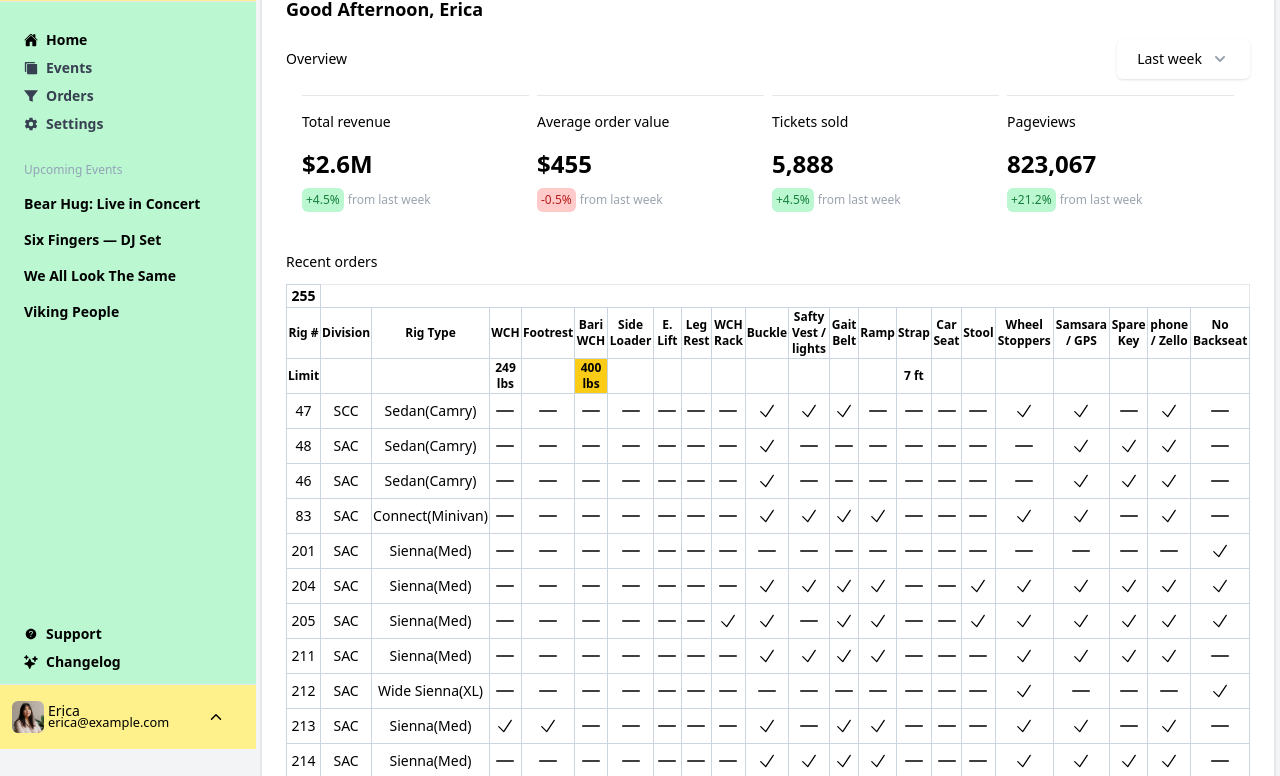
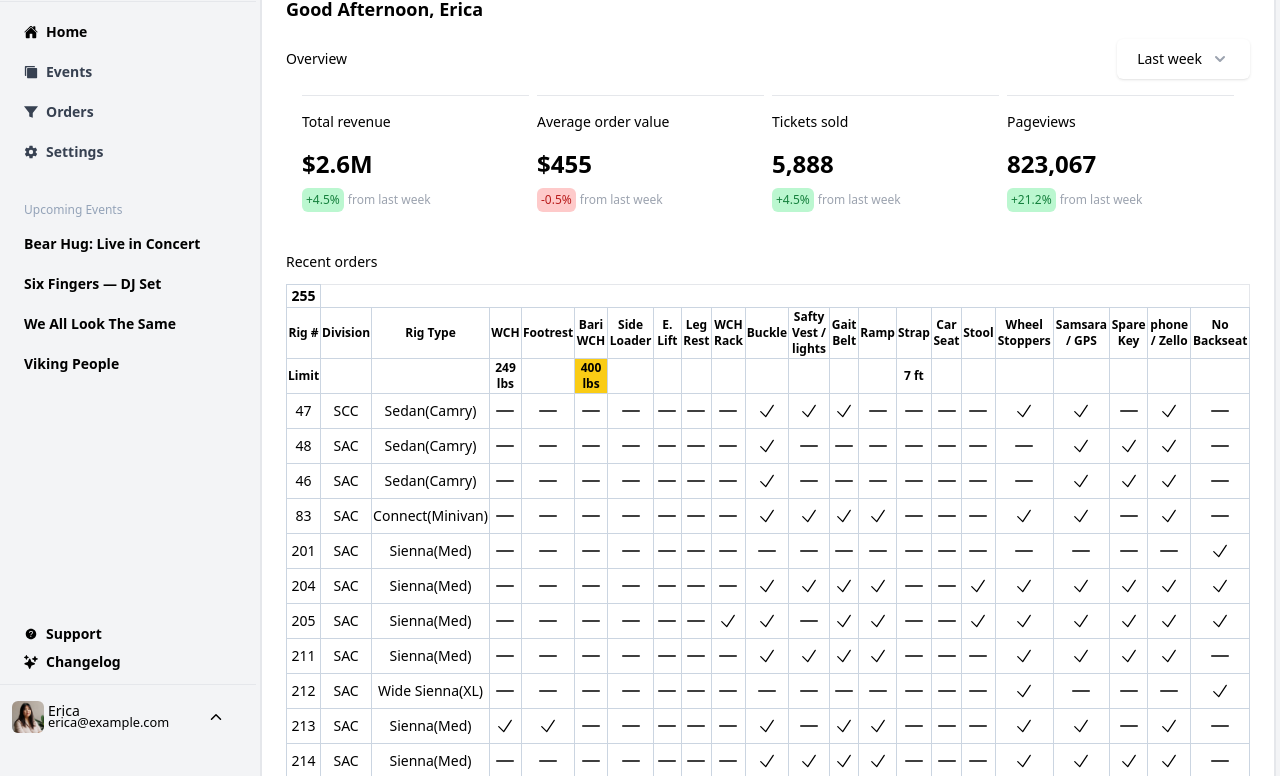
Before and after one commit to aneebamoezz/Tailwind-Dashboard-project, a website: page Dashboard.html in a window 1280 px wide. Shown: the part 51-827 px from the top of the page. Drawn offline with nearby package versions, Linux system fonts and the light colour scheme.

Commit message:
Update files

```diff
--- a/Dashboard.html
+++ b/Dashboard.html
@@ -53,12 +53,9 @@
         <div
           class="lg:flex lg:flex-col justify-between top-0 left-0 w-64 h-screen sticky hidden"
         >
-          <div
-            class="lg:flex lg:flex-col gap-2 justify-between bg-green-200 h-full overflow-auto"
-          >
         <div class="flex items-center justify-around gap-2 border-b">
           <div
-                class="flex justify-between w-64 items-center gap-2 sticky px-3 py-2 bg-yellow-200"
+            class="flex justify-between w-64 items-center gap-2 sticky px-3 py-2"
           >
             <div class="flex gap-2">
               <img
@@ -157,28 +154,31 @@
             </div>
           </div>
         </div>
+          <div
+            class="lg:flex lg:flex-col gap-2 justify-between h-full overflow-auto"
+          >
             <div class="h-full">
               <ul class="lg:flex lg:flex-col gap-2 px-6 mt-5">
                 <li
-                  class="nav-item flex items-center gap-2 text-sm font-semibold active:text-black"
+                  class="nav-item flex items-center gap-2 pb-3 text-sm font-semibold active:text-black"
                 >
                   <ion-icon name="home"></ion-icon>
                   <a class="nav-link" href="#">Home</a>
                 </li>
                 <li
-                  class="nav-item flex items-center gap-2 text-sm font-semibold text-gray-700 hover:text-black"
+                  class="nav-item flex items-center gap-2  pb-3 text-sm font-semibold text-gray-700 hover:text-black"
                 >
                   <ion-icon name="copy-sharp"></ion-icon>
                   <a class="nav-link" href="#">Events</a>
                 </li>
                 <li
-                  class="nav-item flex items-center gap-2 text-sm font-semibold text-gray-700 hover:text-black"
+                  class="nav-item flex items-center gap-2  pb-3 text-sm font-semibold text-gray-700 hover:text-black"
                 >
                   <ion-icon name="funnel-sharp"></ion-icon>
                   <a class="nav-link" href="#">Orders</a>
                 </li>
                 <li
-                  class="nav-item flex items-center gap-2 text-sm font-semibold text-gray-700 hover:text-black"
+                  class="nav-item flex items-center gap-2  pb-3 text-sm font-semibold text-gray-700 hover:text-black"
                 >
                   <ion-icon name="settings-sharp"></ion-icon>
                   <a class="nav-link" href="#">Settings</a>
@@ -191,28 +191,27 @@
               </div>
               <ul class="lg:flex lg:flex-col mx-4">
                 <li
-                  class="nav-item text-sm font-semibold text-black hover:bg-light-gray rounded-md p-2"
+                  class="nav-item text-sm font-semibold pb-3 text-black hover:bg-light-gray rounded-md p-2"
                 >
                   <a class="nav-link" href="#">Bear Hug: Live in Concert</a>
                 </li>
                 <li
-                  class="nav-item text-sm font-semibold text-black hover:bg-light-gray rounded-md p-2"
+                  class="nav-item text-sm font-semibold  pb-3 text-black hover:bg-light-gray rounded-md p-2"
                 >
                   <a class="nav-link" href="#">Six Fingers — DJ Set</a>
                 </li>
                 <li
-                  class="nav-item text-sm font-semibold text-black hover:bg-light-gray rounded-md p-2"
+                  class="nav-item text-sm font-semibold  pb-3 text-black hover:bg-light-gray rounded-md p-2"
                 >
                   <a class="nav-link" href="#">We All Look The Same</a>
                 </li>
                 <li
-                  class="nav-item text-sm font-semibold text-black hover:bg-light-gray rounded-md p-2"
+                  class="nav-item text-sm font-semibold  pb-3 text-black hover:bg-light-gray rounded-md p-2"
                 >
                   <a class="nav-link" href="#">Viking People</a>
                 </li>
               </ul>
             </div>
-
             <div>
               <ul class="lg:flex lg:flex-col gap-2 px-6 py-3 mt-5 border-b">
                 <li
@@ -232,7 +231,7 @@
           </div>
           <div class="lg:flex lg:flex-col justify-around">
             <div
-              class="flex justify-between w-64 items-center gap-2 px-3 py-2 sticky bg-yellow-200"
+              class="flex justify-between w-64 items-center gap-2 px-3 py-2 sticky"
             >
               <div class="flex items-center gap-1 py-2">
                 <img src="images/erica.jpg" class="rounded-md w-8 h-8" alt="" />
```
Also changed, not shown: src/output.css. Lines whose indentation alone changed are shown as unchanged.
